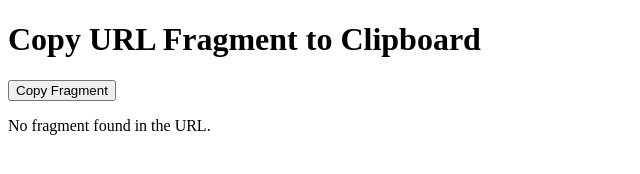
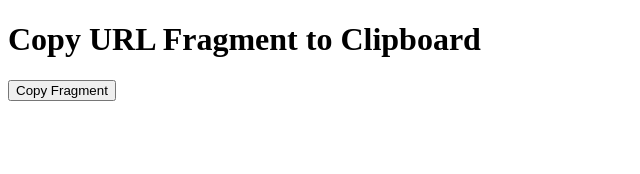
Before and after one commit to nihaals/sourcegraph-open-in-editor-copy, a plain HTML site: page docs/index.html in a window 1280 px wide. Both pictures are taken after a click on the button "Copy Fragment". Shown: the whole page, without its empty margins (0-640 px from the left). Drawn offline with Linux system fonts and the light colour scheme.

Commit message:
Make message after button press temporary

```diff
--- a/docs/index.html
+++ b/docs/index.html
@@ -11,6 +11,8 @@
     <p id="message"></p>
 
     <script>
+      const sleep = (ms) => new Promise((r) => setTimeout(r, ms))
+
       document.getElementById("copy-button").addEventListener("click", async () => {
         const fragment = window.location.hash.substring(1)
         const messageElement = document.getElementById("message")
@@ -21,6 +23,9 @@
         } else {
           messageElement.textContent = "No fragment found in the URL."
         }
+
+        await sleep(2500)
+        messageElement.textContent = ""
       })
     </script>
   </body>
```
